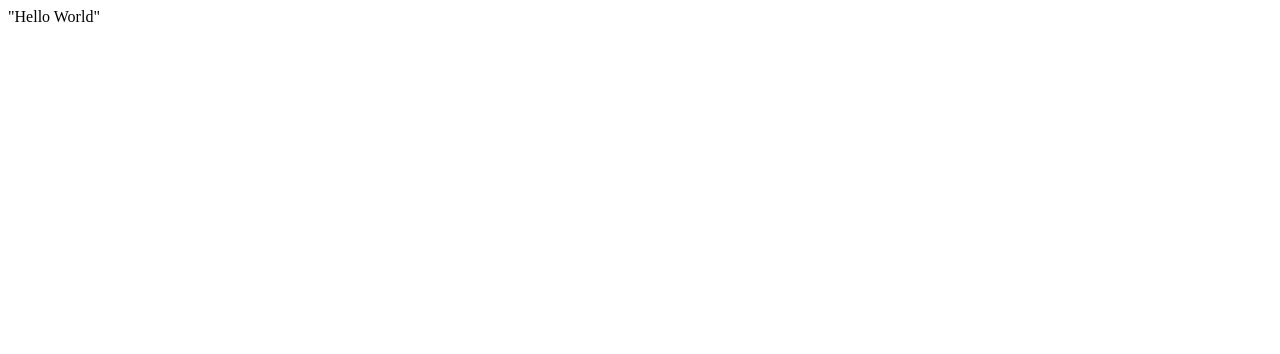
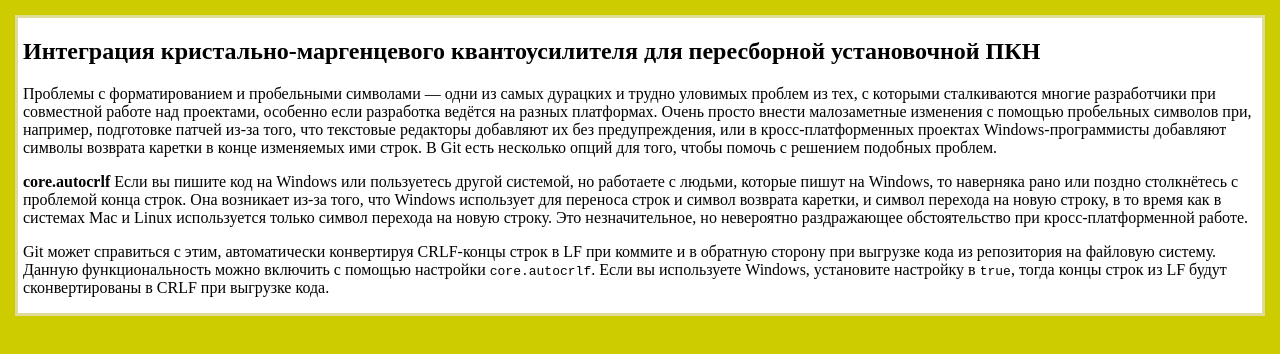
Before and after one commit to newdev0/newdev0.github.io, a plain HTML site: page index.html in a window 1280 px wide. Drawn offline with Linux system fonts and the light colour scheme.

```diff
--- a/index.html
+++ b/index.html
@@ -1 +1,29 @@
-"Hello World"
+<!DOCTYPE html>
+<html>
+	<head>
+		<meta charset="UTF-8">
+		<title>newdev0</title>
+		<style>
+			body{
+				background: #CC0;
+				padding: 0;
+				margin: 0;
+			}
+			.container{
+				display: block;
+				background: #FFF;
+				border: 3px solid #DD9;
+				margin: 15px;
+				padding: 0px 5px;
+			}
+		</style>
+	</head>
+	<body>
+		<section class="container">
+			<h1>Интеграция кристально-маргенцевого квантоусилителя для пересборной установочной ПКН</h1>
+			<p>Проблемы с форматированием и пробельными символами — одни из самых дурацких и трудно уловимых проблем из тех, с которыми сталкиваются многие разработчики при совместной работе над проектами, особенно если разработка ведётся на разных платформах. Очень просто внести малозаметные изменения с помощью пробельных символов при, например, подготовке патчей из-за того, что текстовые редакторы добавляют их без предупреждения, или в кросс-платформенных проектах Windows-программисты добавляют символы возврата каретки в конце изменяемых ими строк. В Git есть несколько опций для того, чтобы помочь с решением подобных проблем.</p>
+			<p><b>core.autocrlf</b> Если вы пишите код на Windows или пользуетесь другой системой, но работаете с людьми, которые пишут на Windows, то наверняка рано или поздно столкнётесь с проблемой конца строк. Она возникает из-за того, что Windows использует для переноса строк и символ возврата каретки, и символ перехода на новую строку, в то время как в системах Mac и Linux используется только символ перехода на новую строку. Это незначительное, но невероятно раздражающее обстоятельство при кросс-платформенной работе.</p>
+			<p>Git может справиться с этим, автоматически конвертируя CRLF-концы строк в LF при коммите и в обратную сторону при выгрузке кода из репозитория на файловую систему. Данную функциональность можно включить с помощью настройки <code>core.autocrlf</code>. Если вы используете Windows, установите настройку в <code>true</code>, тогда концы строк из LF будут сконвертированы в CRLF при выгрузке кода.</p>
+		</section>
+	</body>
+</html>
```
